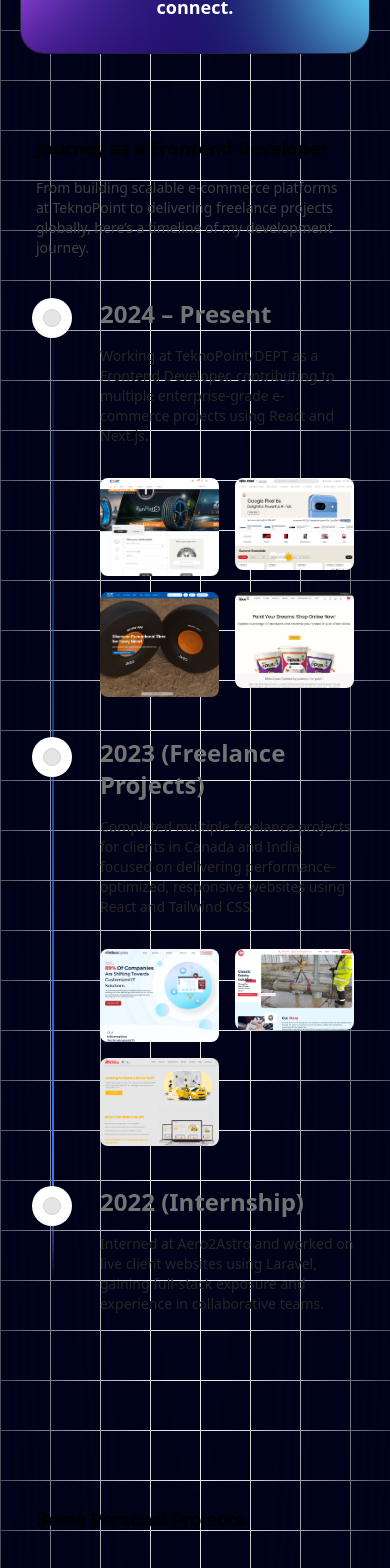
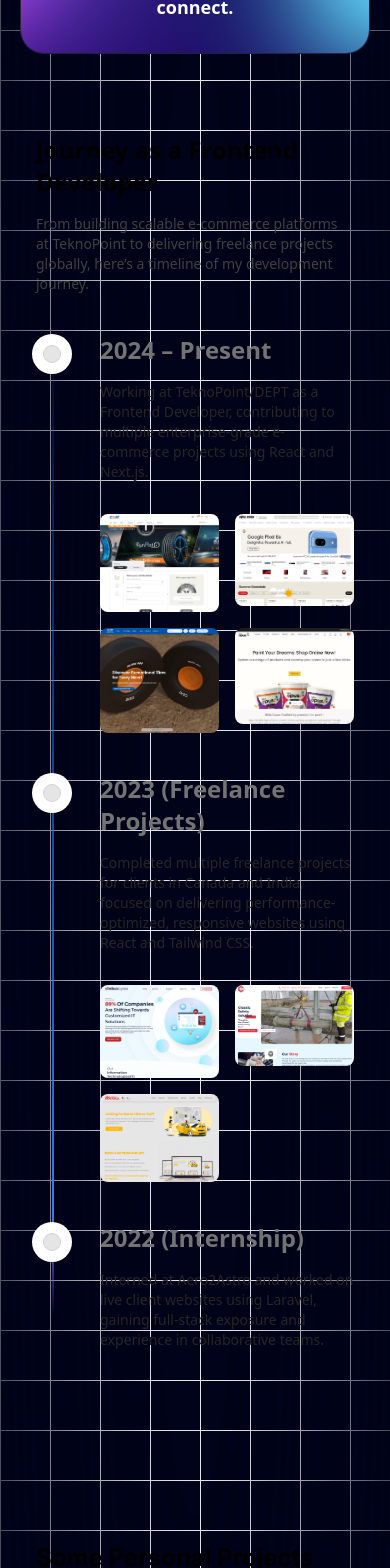
Before and after one commit to basic-coder/portfolio, a Next.js app: page / in a window 390 px wide. Shown: the part 1820-3388 px from the top of the page. Built offline with nearby package versions, Linux system fonts and the light colour scheme.

Commit message:
font size changed

```diff
--- a/src/app/components/Projects.tsx
+++ b/src/app/components/Projects.tsx
@@ -6,7 +6,7 @@ export function Projects() {
     return (
         <>
             <div className="max-w-7xl mx-auto pt-20 px-4 md:px-8 lg:px-10 z-10 relative" id="projects">
-                <h2 className="text-lg md:text-4xl font-bold mb-4 text-black dark:text-white max-w-4xl">
+                <h2 className="text-2xl md:text-4xl font-bold mb-4 text-black dark:text-white max-w-4xl">
                     Some Personal Projects
                 </h2>
                 <p className="text-neutral-700 dark:text-neutral-300 text-sm md:text-lg lg-text-2xl max-w-4xl">
--- a/src/app/components/ui/TimeLine.tsx
+++ b/src/app/components/ui/TimeLine.tsx
@@ -37,7 +37,7 @@ export const Timeline = ({ data }: { data: TimelineEntry[] }) => {
             ref={containerRef}
         >
             <div className="max-w-7xl mx-auto pt-20 px-4 md:px-8 lg:px-10">
-                <h2 className="text-lg md:text-4xl font-bold mb-4 text-black dark:text-white max-w-4xl">
+                <h2 className="text-2xl md:text-4xl font-bold mb-4 text-black dark:text-white max-w-4xl">
                     Journey as a Frontend Developer
                 </h2>
                 <p className="text-neutral-700 dark:text-neutral-300 text-sm md:text-lg lg-text-2xl max-w-4xl">
```
